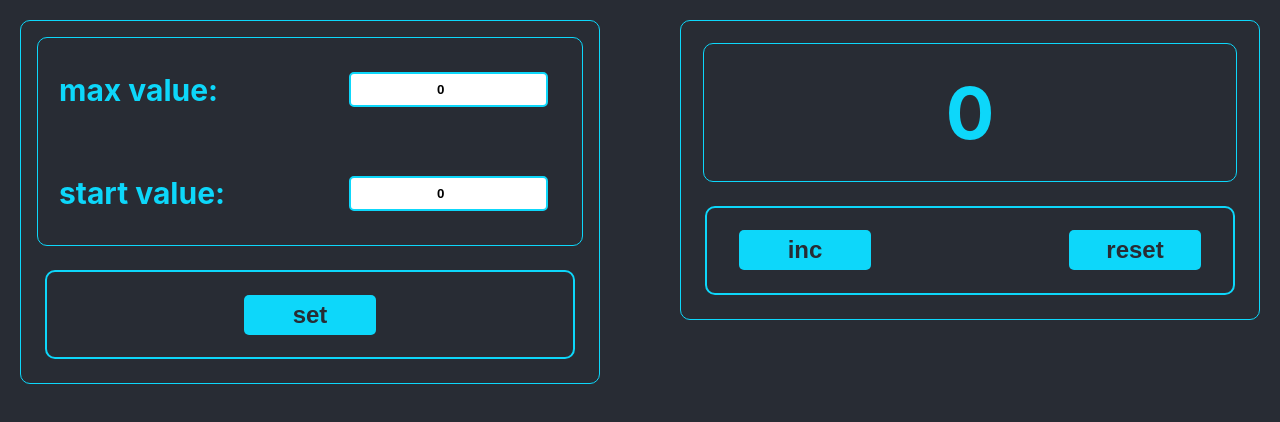
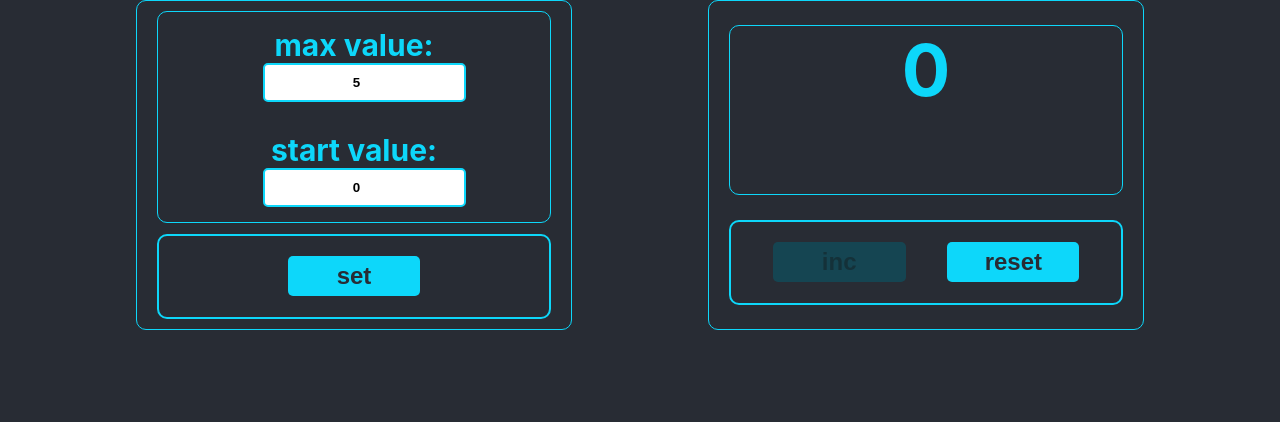
Before and after one commit to tkachiko/counter-with-redux, a React (Create React App) app: page / in a window 1280 px wide. Shown: the top 422 px of the page. Built offline with nearby package versions, Linux system fonts and the light colour scheme.

Commit message:
refactor styles

```diff
--- a/package.json
+++ b/package.json
@@ -1,5 +1,5 @@
 {
-  "name": "counter-1",
+  "name": "counter-with-redux",
   "version": "0.1.0",
   "private": true,
   "dependencies": {
--- a/src/App.tsx
+++ b/src/App.tsx
@@ -1,11 +1,81 @@
-import React from 'react';
+import React, {useEffect, useState} from 'react';
 import './App.css';
 import {Counter} from './components/Counter/Counter';
 
+const STEP = 1;
+
 function App() {
+  const [count, setCount] = useState<number>(0);
+  const [startValue, setStartValue] = useState<number>(0);
+  const [maxValue, setMaxValue] = useState<number>(5);
+  const [error, setError] = useState<boolean>(false);
+  const [isSet, setIsSet] = useState<boolean>(true);
+
+  useEffect(() => {
+    const storedValue = localStorage.getItem('counterValue');
+    const storedStartValue = localStorage.getItem(('startValue'));
+    const storedMaxValue = localStorage.getItem(('maxValue'));
+    if (storedValue) {
+      setCount(JSON.parse(storedValue));
+      if (storedStartValue) {
+        setStartValue(JSON.parse(storedStartValue));
+      }
+      if (storedMaxValue) {
+        setMaxValue(JSON.parse(storedMaxValue));
+      }
+    }
+  }, []);
+
+  useEffect(() => {
+    if (count) {
+      localStorage.setItem('counterValue', JSON.stringify(count));
+    }
+  }, [count]);
+
+  const increment = () => {
+    if (startValue === maxValue) {
+      return;
+    }
+    setCount(count + STEP);
+  };
+
+  const reset = () => {
+    setCount(startValue);
+  };
+
+  const setMaxValueCallback = (value: number) => {
+    setMaxValue(value);
+    setError(value <= startValue);
+    setIsSet(true);
+  };
+
+  const setStartValueCallback = (value: number) => {
+    setStartValue(value);
+    setError(value < 0 || value >= maxValue);
+    setIsSet(true);
+  };
+
+  const setValuesCallback = () => {
+    localStorage.setItem('startValue', JSON.stringify(startValue));
+    localStorage.setItem('maxValue', JSON.stringify(maxValue));
+    setCount(startValue);
+    setIsSet(false);
+  };
+
   return (
     <div className="App">
-      <Counter />
+      <Counter
+        count={count}
+        startValue={startValue}
+        maxValue={maxValue}
+        error={error}
+        isSet={isSet}
+        increment={increment}
+        reset={reset}
+        setStartValueCallback={setStartValueCallback}
+        setMaxValueCallback={setMaxValueCallback}
+        setValuesCallback={setValuesCallback}
+      />
     </div>
   );
 }
--- a/src/components/Counter/Counter.module.css
+++ b/src/components/Counter/Counter.module.css
@@ -1,7 +1,6 @@
 .counter {
-  margin: 0 auto;
-  padding: 20px;
-  display: grid;
-  grid-template-columns: 6fr 6fr;
-  grid-gap: 5em;
+  display: flex;
+  flex-direction: row;
+  flex-wrap: wrap;
+  justify-content: space-evenly;
 }
--- a/src/components/Counter/Counter.tsx
+++ b/src/components/Counter/Counter.tsx
@@ -3,14 +3,52 @@ import {Display} from './Display/Display';
 import s from './Counter.module.css';
 import {Settings} from './Settings/Settings';
 
-export type CounterPropType = {}
+export type CounterPropType = {
+  count: number
+  startValue: number
+  maxValue: number
+  error: boolean
+  isSet: boolean
+  increment: () => void
+  reset: () => void
+  setStartValueCallback: (value: number) => void
+  setMaxValueCallback: (value: number) => void
+  setValuesCallback: () => void
+}
 
-export const Counter: React.FC<CounterPropType> = () => {
+export const Counter: React.FC<CounterPropType> = ({
+                                                     count,
+                                                     startValue,
+                                                     maxValue,
+                                                     error,
+                                                     isSet,
+                                                     increment,
+                                                     reset,
+                                                     setStartValueCallback,
+                                                     setMaxValueCallback,
+                                                     setValuesCallback,
+                                                   }) => {
 
   return (
     <div className={s.counter}>
-      <Settings/>
-      <Display/>
+      <Settings
+        startValue={startValue}
+        maxValue={maxValue}
+        error={error}
+        isSet={isSet}
+        setStartValueCallback={setStartValueCallback}
+        setMaxValueCallback={setMaxValueCallback}
+        setValuesCallback={setValuesCallback}
+      />
+      <Display
+        count={count}
+        startValue={startValue}
+        maxValue={maxValue}
+        error={error}
+        isSet={isSet}
+        increment={increment}
+        reset={reset}
+      />
     </div>
   );
 };
--- a/src/components/Counter/Display/Display.module.css
+++ b/src/components/Counter/Display/Display.module.css
@@ -2,16 +2,30 @@
   border: 1px solid #0dd7fa;
   border-radius: 10px;
   color: #0dd7fa;
-  height: fit-content;
+  padding: 0 20px;
+  display: flex;
+  flex-direction: column;
+  justify-content: space-evenly;
+  height: 330px;
+  max-width: 436px;
+  width: 100%;
 }
 
 .default {
   font-size: 72px;
   font-weight: bold;
-  padding: 25px 0;
   border: 1px solid #0dd7fa;
   border-radius: 10px;
-  margin: 0.3em;
+  align-items: center;
+  height: 170px;
+  word-break: break-word;
+}
+
+.message {
+  font-size: 30px;
+  word-break: break-word;
+  padding: 5px;
+  display: flex;
 }
 
 .red {
@@ -21,11 +35,9 @@
 .buttons {
   display: flex;
   flex-wrap: wrap;
-  justify-content: space-between;
-  margin: 1.5em;
+  justify-content: space-evenly;
   border-radius: 10px;
   border: 2px solid #0dd7fa;
   height: 85px;
   align-items: center;
-  padding: 0 2em;
 }
--- a/src/components/Counter/Display/Display.tsx
+++ b/src/components/Counter/Display/Display.tsx
@@ -2,18 +2,63 @@ import React from 'react';
 import s from './Display.module.css';
 import {Button} from '../../Button/Button';
 
-export type DisplayPropType = {}
+export type DisplayPropType = {
+  count: number
+  startValue: number
+  maxValue: number
+  error: boolean
+  isSet: boolean
+  increment: () => void
+  reset: () => void
+}
 
-export const Display: React.FC<DisplayPropType> = () => {
+export const Display: React.FC<DisplayPropType> = ({
+                                                     count,
+                                                     startValue,
+                                                     maxValue,
+                                                     error,
+                                                     isSet,
+                                                     increment,
+                                                     reset,
+                                                   }) => {
+
+  const isIncButtonDisabled = count === maxValue || isSet;
+
+  const isDifferentValues = (startValue !== 0 || maxValue !== 5) && isSet;
+  const isIncorrectValue = startValue === maxValue || error;
+
   const incBtn = <span>inc</span>;
   const resBtn = <span>reset</span>;
 
+  const finalClassName = s.default
+    + ' ' + (isIncorrectValue
+      ? s.red
+      : s.default);
+
+  const counterClassName = s.default
+    + ' ' + (count === maxValue
+      ? s.red
+      : s.default);
+
+  const incrementHandler = () => {
+    increment();
+  };
+  const resetHandler = () => {
+    reset();
+  };
+
   return (
     <div className={s.display}>
-      <div className={s.default}>0</div>
+      {
+        isIncorrectValue
+          ? <div className={`${finalClassName} ${s.message}`}>Incorrect value</div>
+          : isDifferentValues
+            ? <div className={`${finalClassName} ${s.message}`}>Enter values and press 'set'</div>
+            : <div className={counterClassName}>{count}</div>
+      }
       <div className={s.buttons}>
-        <Button disabled={false} callBack={()=>{}}>{incBtn}</Button>
-        <Button disabled={false} callBack={()=>{}}>{resBtn}</Button>
+        <Button disabled={error ? error : isIncButtonDisabled} callBack={incrementHandler}>{incBtn}</Button>
+        <Button disabled={false} callBack={resetHandler}>{resBtn}</Button>
       </div>
     </div>
   );
--- a/src/components/Counter/Settings/Settings.module.css
+++ b/src/components/Counter/Settings/Settings.module.css
@@ -2,17 +2,22 @@
   border: 1px solid #0dd7fa;
   border-radius: 10px;
   color: #0dd7fa;
-  height: fit-content;
+  padding: 0 20px;
+  display: flex;
+  flex-direction: column;
+  justify-content: space-evenly;
+  height: 330px;
+  max-width: 436px;
 }
 
 .value {
   display: flex;
-  justify-content: space-between;
-  padding: 0.7em;
+  padding: 15px;
   flex-wrap: wrap;
   font-size: 30px;
   font-weight: bold;
   align-items: center;
+  justify-content: center;
 }
 
 .value input {
@@ -20,7 +25,8 @@
   border: 2px solid #0dd7fa;
   font-weight: bold;
   text-align: center;
-  padding: 0.6em;
+  padding: 10px;
+  margin: 0 0 0 20px;
 }
 
 .value input:focus {
@@ -30,7 +36,8 @@
 .default {
   border: 1px solid #0dd7fa;
   border-radius: 10px;
-  margin: 1em;
+  display: flex;
+  flex-direction: column;
 }
 
 .red {
@@ -46,6 +53,4 @@
   border: 2px solid #0dd7fa;
   height: 85px;
   align-items: center;
-  margin: 1.5em;
-  padding: 0 2em;
 }
--- a/src/components/Counter/Settings/Settings.tsx
+++ b/src/components/Counter/Settings/Settings.tsx
@@ -1,26 +1,59 @@
-import React from 'react';
+import React, {ChangeEvent} from 'react';
 import s from './Settings.module.css';
 import {Button} from '../../Button/Button';
 
-export type SettingsPropType = {}
+export type SettingsPropType = {
+  startValue: number
+  maxValue: number
+  error: boolean
+  isSet: boolean
+  setStartValueCallback: (value: number) => void
+  setMaxValueCallback: (value: number) => void
+  setValuesCallback: () => void
+}
 
-export const Settings: React.FC<SettingsPropType> = () => {
+export const Settings: React.FC<SettingsPropType> = ({
+                                                       startValue,
+                                                       maxValue,
+                                                       error,
+                                                       isSet,
+                                                       setStartValueCallback,
+                                                       setMaxValueCallback,
+                                                       setValuesCallback,
+                                                     }) => {
   const setBtn = <span>set</span>;
+
+  const finalClassName = s.default
+    + ' ' + (error
+      ? s.red
+      : s.default);
+
+  const setMaxValueHandler = (e: ChangeEvent<HTMLInputElement>) => {
+    setMaxValueCallback(+e.currentTarget.value);
+  };
+
+  const setStartValueHandler = (e: ChangeEvent<HTMLInputElement>) => {
+    setStartValueCallback(+e.currentTarget.value);
+  };
+
+  const setValuesHandler = () => {
+    setValuesCallback();
+  };
 
   return (
     <div className={s.settings}>
       <div className={s.default}>
         <div className={s.value}>
           <span>max value:</span>
-          <input className={s.default} onChange={()=>{}} type="number" value={0}/>
+          <input className={finalClassName} onChange={setMaxValueHandler} type="number" value={maxValue}/>
         </div>
         <div className={s.value}>
           <span>start value:</span>
-          <input className={s.default} onChange={()=>{}} type="number" value={0}/>
+          <input className={finalClassName} onChange={setStartValueHandler} type="number" value={startValue}/>
         </div>
       </div>
       <div className={s.buttons}>
-        <Button disabled={false} callBack={()=>{}}>{setBtn}</Button>
+        <Button disabled={!isSet || error} callBack={setValuesHandler}>{setBtn}</Button>
       </div>
     </div>
   );
--- a/src/index.css
+++ b/src/index.css
@@ -1,3 +1,9 @@
+* {
+  box-sizing: border-box;
+  padding: 0;
+  margin: 0;
+}
+
 body {
   margin: 0;
   font-family: -apple-system, BlinkMacSystemFont, 'Segoe UI', 'Roboto', 'Oxygen',
```
